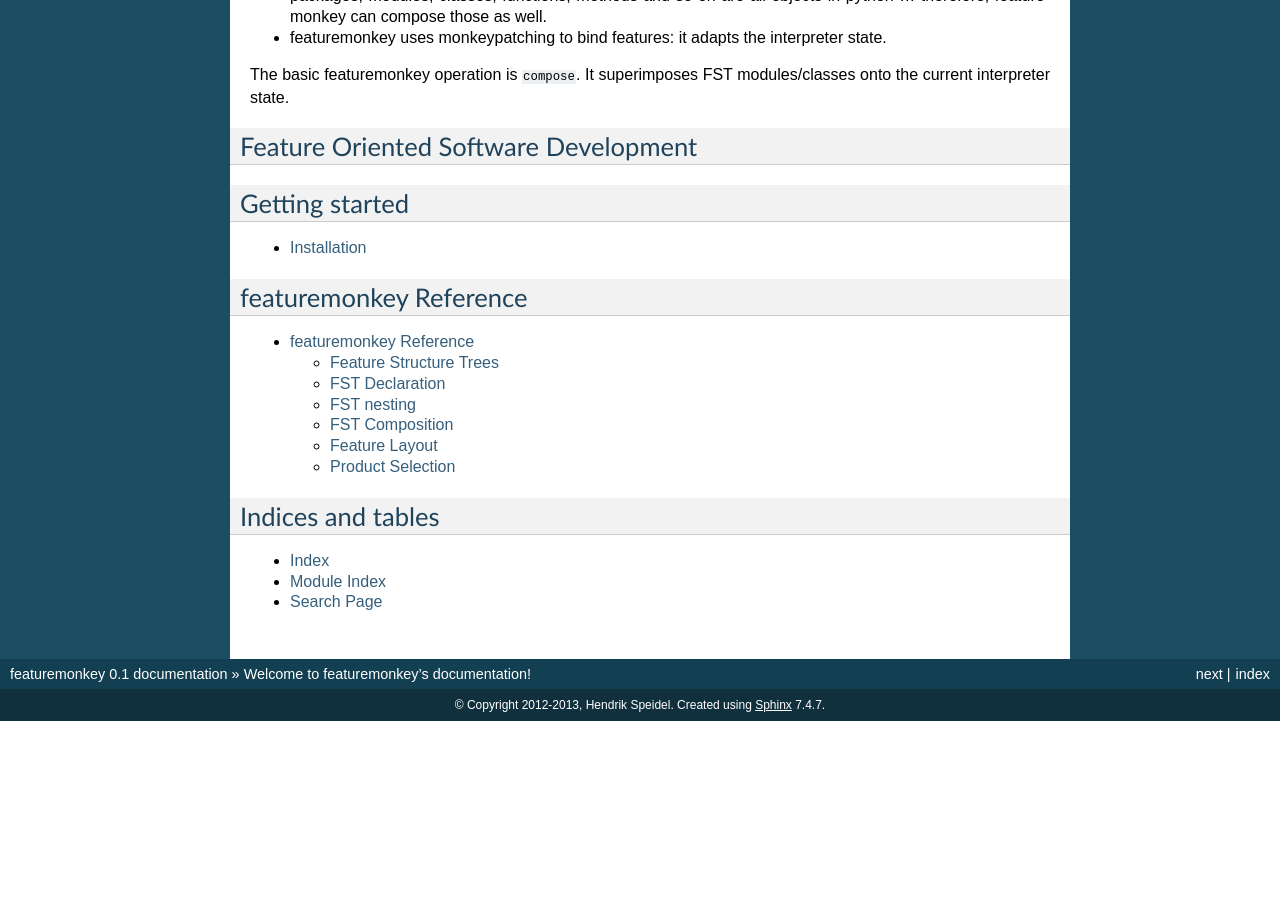
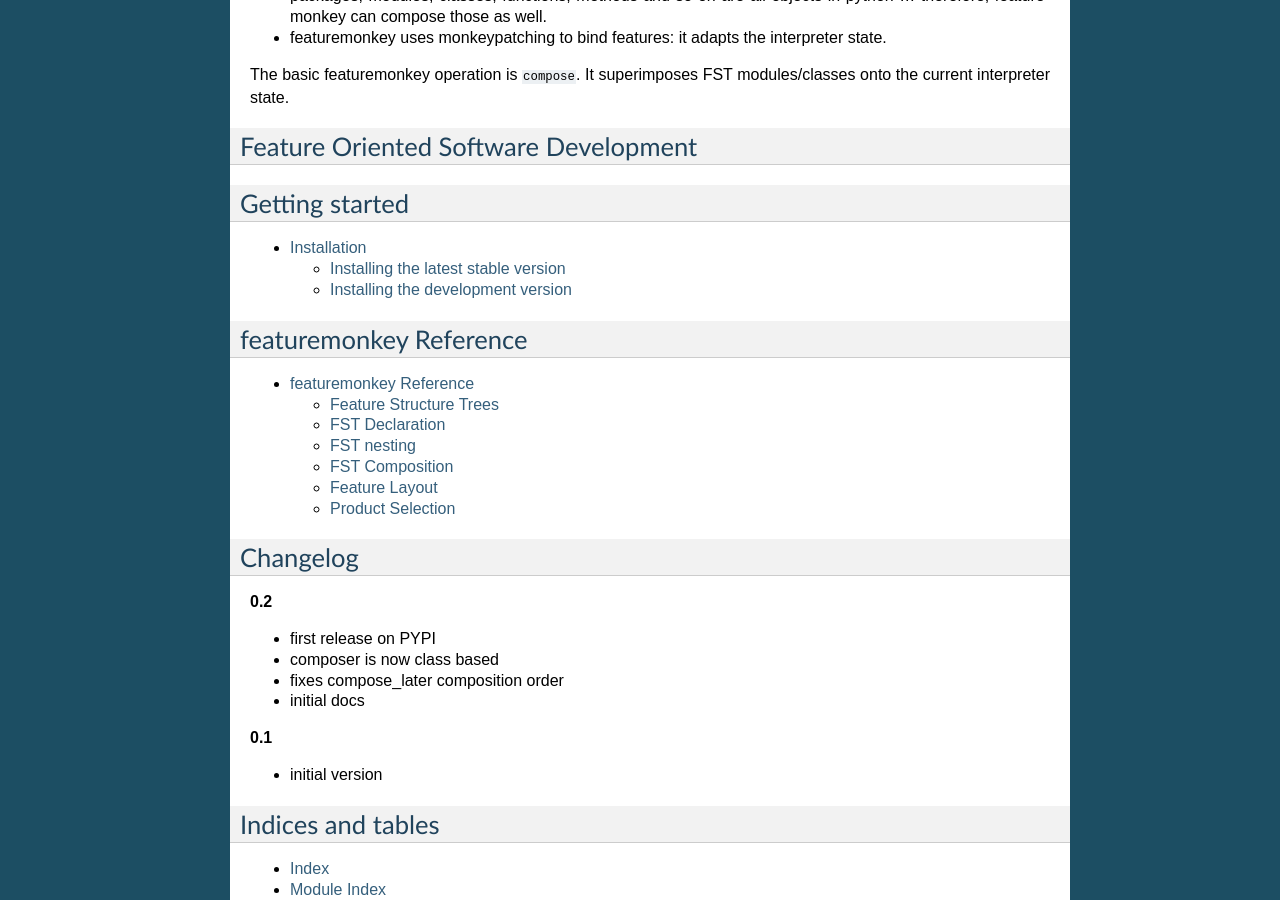
Before and after one commit to henzk/featuremonkey, a Sphinx documentation site: the page built from docs/index.rst, in a window 1280 px wide and 900 px high, scrolled down 621 px. Built offline with Sphinx 7.4.7, drawn with Linux system fonts in a browser that asks for light colours; formulas are drawn with MathJax 3; pages that are not in the unit, such as notebooks, are missing from menus; before the commit the page ends 1342 px from its top, so only the background shows below that.

Commit message:
updated installation instructions and added changelog

```diff
--- a/docs/index.rst
+++ b/docs/index.rst
@@ -64,6 +64,25 @@
 
     reference
 
+
+***************************************
+Changelog
+***************************************
+
+
+**0.2**
+
+
+- first release on PYPI
+- composer is now class based
+- fixes compose_later composition order
+- initial docs
+
+**0.1**
+
+- initial version
+
+
 *********************
 Indices and tables
 *********************
--- a/docs/install.rst
+++ b/docs/install.rst
@@ -2,9 +2,20 @@
 Installation
 **************************
 
-For now, just use pip to get featuremonkey directly from github::
+Installing the latest stable version
+======================================
+
+Make sure you have ``pip`` installed. ``featuremonkey`` can then be installed using the following command::
+
+    pip install featuremonkey
+
+
+Installing the development version
+======================================
+
+To get the development version of ``featuremonkey`` directly from github, use::
 
     pip install git+https://github.com/henzk/featuremonkey.git#egg=featuremonkey
 
-That should be it. You can check by importing ``featuremonkey`` from a python prompt.
+You can check by importing ``featuremonkey`` from a python prompt.
 If you don't see an error, everything should be ok.
```
